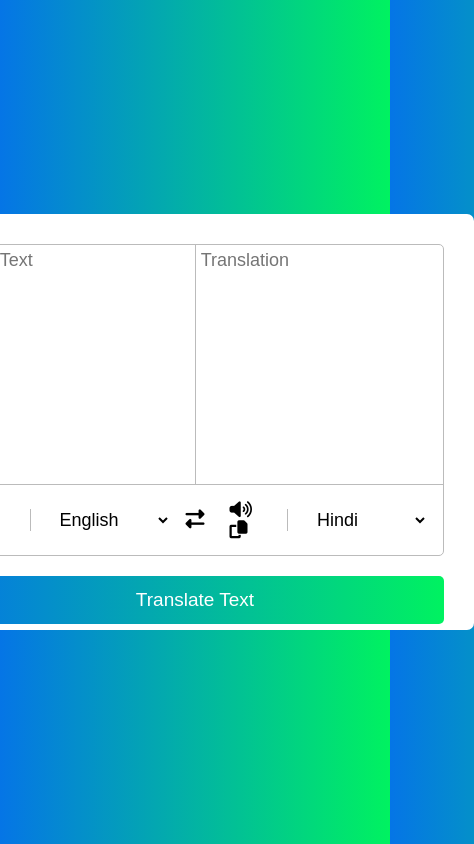
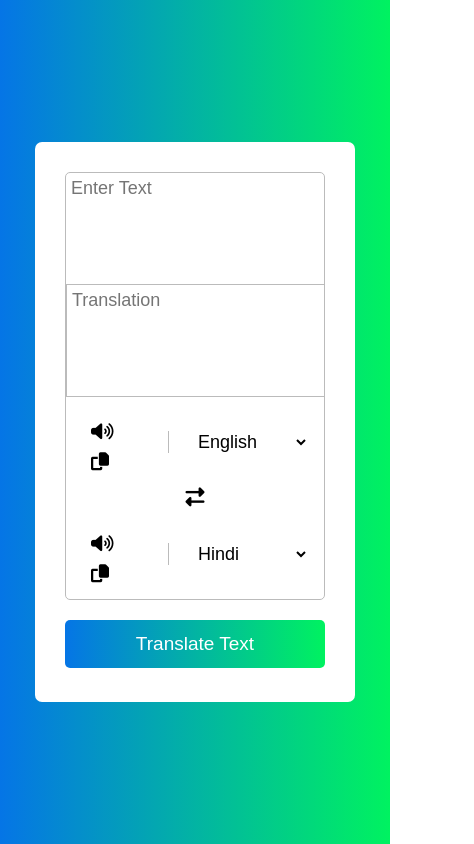
Before and after one commit to ShantanuSutar/Translator-App, a plain HTML site: page index.html in a window 390 px wide. Shown: the whole page, 474 px wide, since content can reach past the window. Drawn offline with Linux system fonts and the light colour scheme; a web font is replaced by a local one.

Commit message:
Making it Responsive
for mobile screens

```diff
--- a/style.css
+++ b/style.css
@@ -103,3 +103,26 @@ body {
   opacity: 0.8;
   cursor: pointer;
 }
+
+@media (max-width: 600px) {
+  .container {
+    margin: 0;
+    max-width: 20rem;
+    height: 35rem;
+  }
+  .container .text-input {
+    display: flex;
+    flex-direction: column;
+  }
+  .container textarea {
+    max-height: 7rem;
+  }
+  .controls {
+    display: flex;
+    flex-direction: column;
+  }
+  .container .fa-copy,
+  .fa-volume-up {
+    margin-top: 10px;
+  }
+}
```
